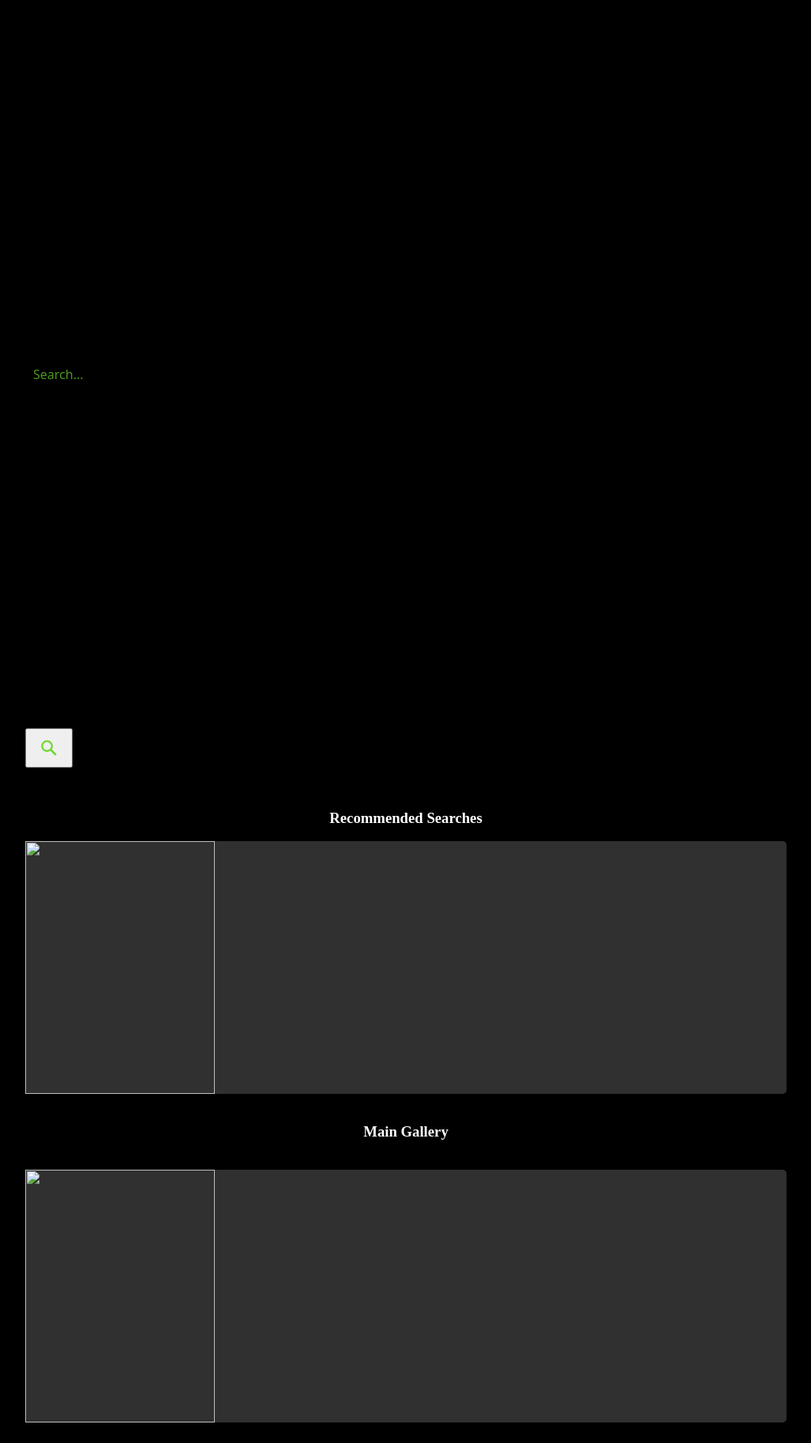
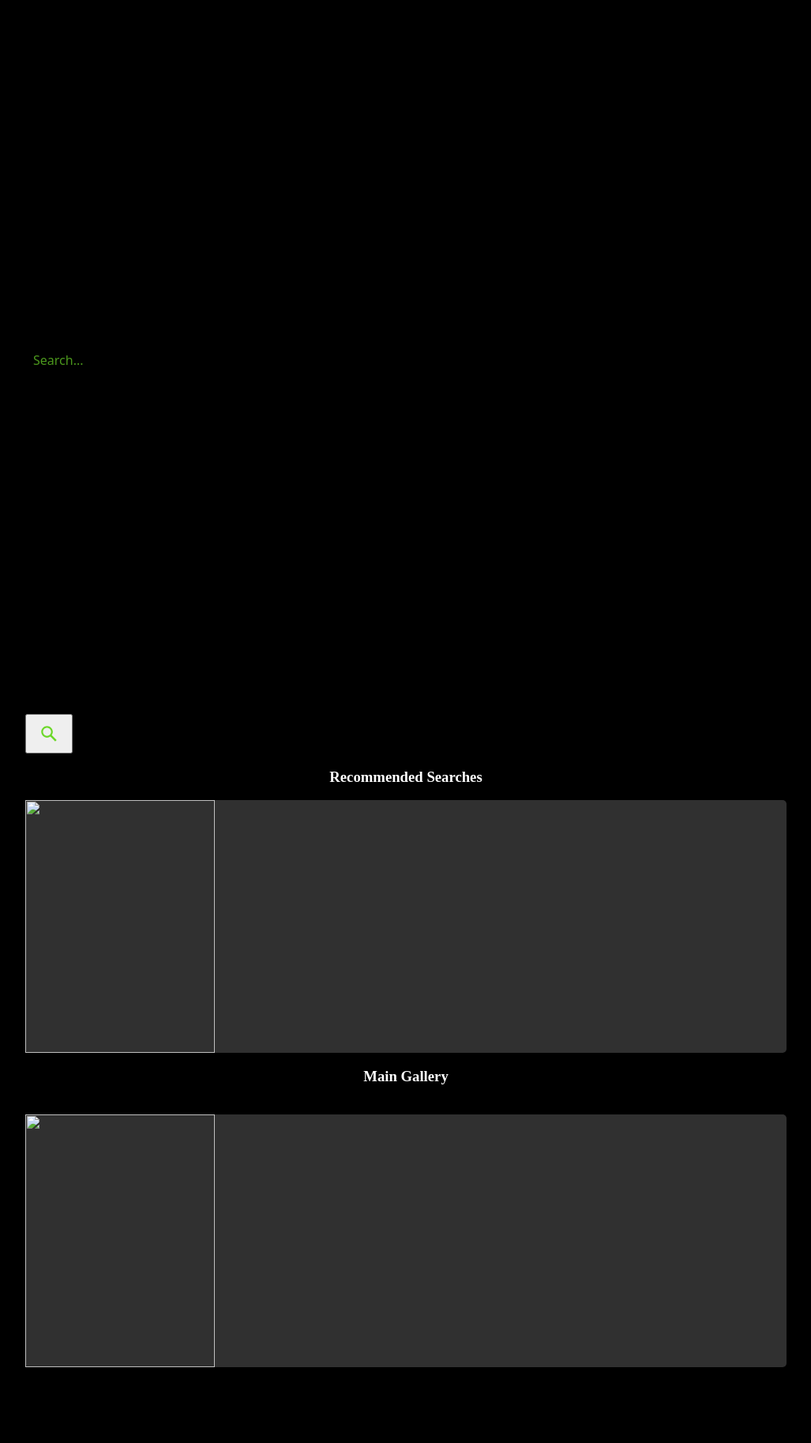
Before and after one commit to LWFlouisa/VampGallery, a Jekyll site: the page built from index.md, in a window 1280 px wide. Shown: the whole page at 79% size, without its empty margins (126-1153 px from the left). Built offline with Jekyll 4.4.1, drawn with Linux system fonts in a browser that asks for light colours; after the commit the page ends 1739 px from its top, so only the background shows below that.

Commit message:
Update default.html

```diff
--- a/_layouts/default.html
+++ b/_layouts/default.html
@@ -1,11 +1,11 @@
 <html>
   <head>
     <title>WeirdSearch Engine</title>
-    {%- include           stylesheet.html -%}<br />
+    {%- include           stylesheet.html -%}
   </head>
   <body>
-    {%- include            searchbar.html -%}<br />
-    {%- include  recommendedsearches.html -%}<br />
-    {%- include            mainindex.html -%}<br />
+    {%- include            searchbar.html -%}
+    {%- include  recommendedsearches.html -%}
+    {%- include            mainindex.html -%}
   </body>
 </html>
```
